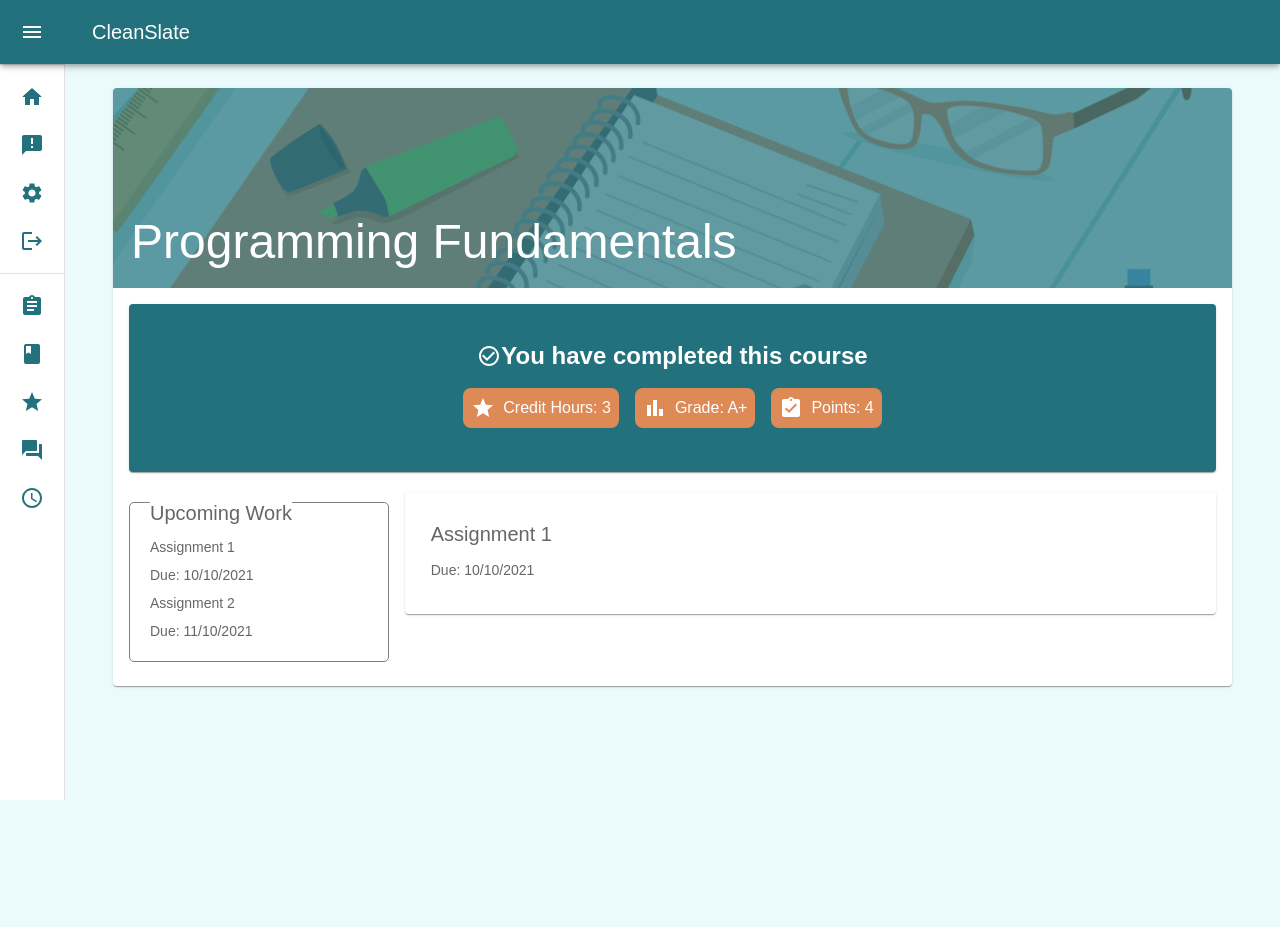
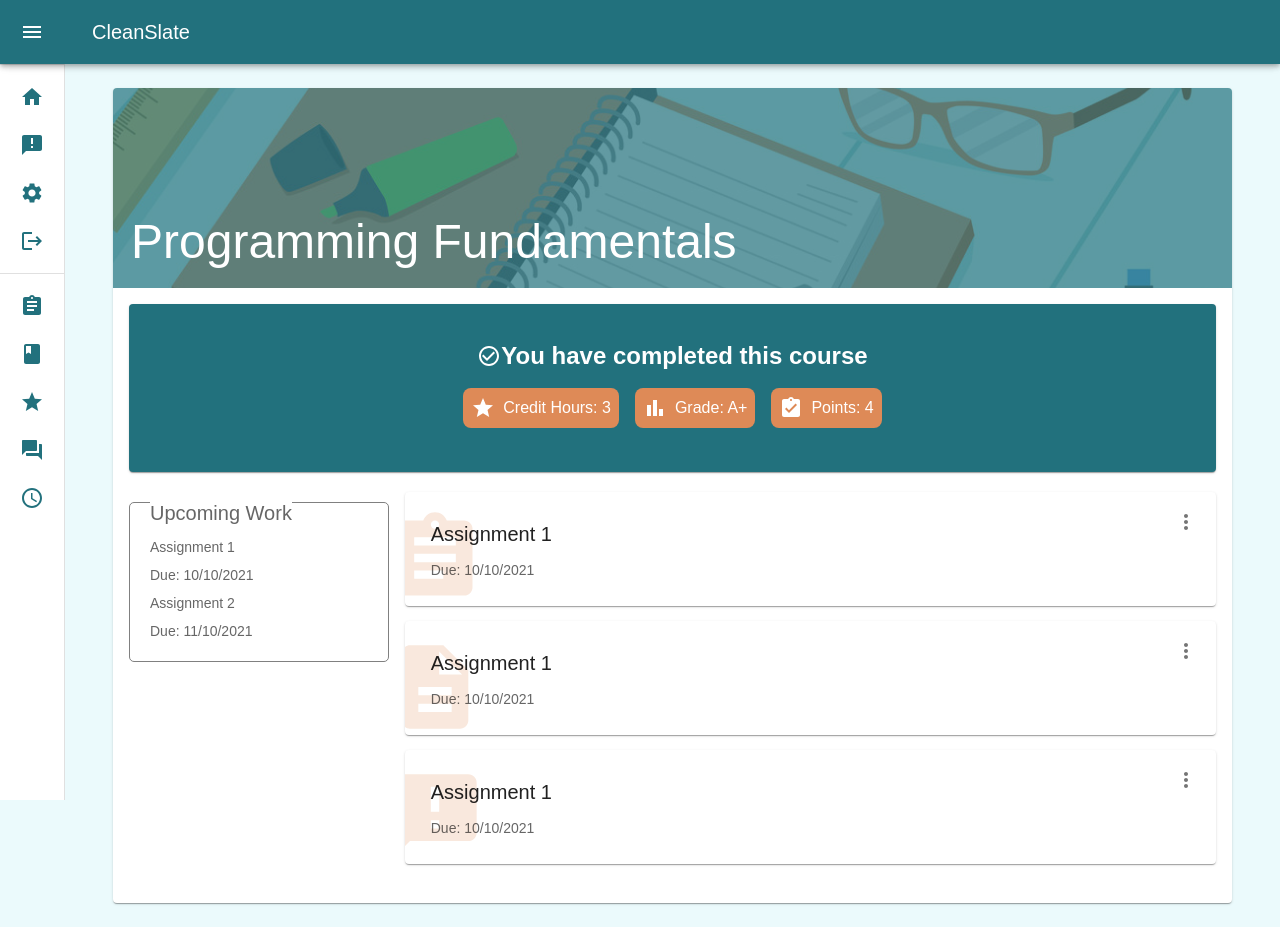
Before and after one commit to ahmedkhan935/WebEng_Project, a React (Create React App) app in the folder client/: page /student/classes/1 in a window 1280 px wide. Before the commit the page ends 800 px from the top, so only its background shows below. Built offline with nearby package versions, Linux system fonts and the light colour scheme; a web font is replaced by a local one.

Commit message:
Added more info on classroom page + navigation

```diff
--- /dev/null
+++ b/client/src/components/ClassroomStreamCard.js
@@ -0,0 +1,107 @@
+import React from 'react';
+import { useEffect, useState } from 'react';
+import { Card,  CardActionArea, CardContent, Typography, alpha, IconButton, Menu, MenuItem } from '@mui/material';
+import AssignmentIcon from '@mui/icons-material/Assignment';
+import AnnouncementIcon from '@mui/icons-material/Announcement';
+import DescriptionIcon from '@mui/icons-material/Description';
+import MoreVertIcon from '@mui/icons-material/MoreVert';
+
+import { useTheme } from '@mui/material/styles';
+
+function ClassroomStreamCard({ cardType }) {
+    const theme = useTheme();
+    const [Icon, setIcon] = useState(null);
+
+    const [anchorEl, setAnchorEl] = React.useState(null);
+    const open = Boolean(anchorEl);
+
+    const handleClick = (event) => {
+        event.stopPropagation();
+        console.log("Three dots clicked")
+        setAnchorEl(event.currentTarget);
+    };
+
+    const handleClose = () => {
+        setAnchorEl(null);
+    };
+
+    const handleDelete = () => {
+        console.log('Delete clicked');
+        handleClose();
+    };
+
+    const cardClicked = () => {
+        if(!open) {
+            //handle here
+            console.log("card clicked")
+        }
+    }
+
+
+    useEffect(() => {
+        switch (cardType) {
+            case 'assignment':
+                setIcon(() => AssignmentIcon);
+                break;
+            case 'material':
+                setIcon(() => DescriptionIcon);
+                break;
+            case 'announcement':
+                setIcon(() => AnnouncementIcon);
+                break;
+            default:
+                setIcon(null);
+        }
+    }, [cardType]);
+
+    return (
+        <Card sx={{
+            marginBottom: '15px'
+        }}>
+            <CardActionArea onClick={cardClicked}>
+                <CardContent sx={{ position: 'relative', overflow: 'hidden' }}>
+                    {Icon && <Icon sx={{
+                        color: alpha(theme.palette.secondary.main, 0.2),
+                        position: 'absolute',
+                        left: 0,
+                        transform: cardType === 'announcement' ? 'scaleX(-1)' : 'none',
+                        transform: 'translateY(-50%)',
+                        transform: 'translateX(-20%)',
+                        fontSize: '100px',
+                    }} />}
+                    <Typography variant="h6" color="text.primary" margin="10px" sx={{ zIndex: 1, position: 'relative' }}>
+                        Assignment 1
+                    </Typography>
+                    <Typography variant="body2" color="text.secondary" margin="10px" sx={{ zIndex: 1, position: 'relative' }}>
+                        Due: 10/10/2021
+                    </Typography>
+                    <IconButton
+                        aria-label="more"
+                        aria-controls="long-menu"
+                        aria-haspopup="true"
+                        onClick={handleClick}
+                        sx={{ position: 'absolute', top: '10px', right: '10px' }}
+                    >
+                        <MoreVertIcon />
+                    </IconButton>
+                    <Menu
+                        id="long-menu"
+                        anchorEl={anchorEl}
+                        open={open}
+                        onClose={handleClose}
+                        PaperProps={{
+                            style: {
+                                maxHeight: 48 * 4.5,
+                                width: '20ch',
+                            },
+                        }}
+                    >
+                        <MenuItem onClick={handleDelete}>Delete</MenuItem>
+                    </Menu>
+                </CardContent>
+            </CardActionArea>
+        </Card>
+    )
+}
+
+export default ClassroomStreamCard;
--- a/client/src/components/CompletedCourseBadge.js
+++ b/client/src/components/CompletedCourseBadge.js
@@ -19,12 +19,15 @@ function InfoBox({ icon: Icon, text }) {
     );
 }
 function CompletedCourseBadge() {
+    const theme = useTheme();
+    const isSmallScreen = useMediaQuery(theme.breakpoints.down('sm'));
+
     return (
         <Card sx={{ width: '100%', bgcolor: 'primary.main', color: 'white', padding: '20px', marginBottom: '20px' }}>
             <CardContent>
                 <Box display="flex" justifyContent="center" alignItems="center" mb={2}>
                     <CheckCircleOutlineIcon />
-                    <Typography variant="h5" component="div" color="white">
+                    <Typography variant="h5" component="div" color="white" align={isSmallScreen ? 'center' : 'inherit'}>
                    You have completed this course
                     </Typography>
                 </Box>
--- a/client/src/components/CourseCard.js
+++ b/client/src/components/CourseCard.js
@@ -3,6 +3,7 @@ import { Card, CardActionArea, CardActions, CardContent, CardMedia, Button, Typo
 import useMediaQuery from '@mui/material/useMediaQuery';
 import { useTheme } from '@mui/material/styles';
 import classroomHeader from '../assets/images/classroomHeader.jpg'; // import the image
+import { Link } from 'react-router-dom';
 
 
 //Course card represents a small tile containing brief info about the course.
@@ -11,8 +12,8 @@ function CourseCard() {
   const isSmallScreen = useMediaQuery(theme.breakpoints.down('md'));
 
   return (
-    <Card sx={{ maxWidth: isSmallScreen ? '100%' : 345 }}>
-      <CardActionArea onClick={() => { console.log('Card clicked!'); }}>
+    <Card sx={{ maxWidth: isSmallScreen ? '100%' : 345, marginTop: '10px'}}>
+      <CardActionArea component={Link} to="/student/classes/1"  onClick={() => { console.log('Card clicked!'); }}>
         <CardMedia
           sx={{ height: 100 }}
           image={classroomHeader}
--- a/client/src/components/CoursesList.js
+++ b/client/src/components/CoursesList.js
@@ -2,17 +2,18 @@ import { Container } from "@mui/material";
 import React from "react";
 import Course from "./CourseCard";
 import { Typography, Button, Box } from "@mui/material";
+import { Link } from "react-router-dom";
 
 
 function CoursesList({ isFullList }) {
 
     return (
         <Box sx={{ display: 'flex', flexDirection: 'column', justifyContent: 'space-between', height: '100%', marginBottom: '20px' }}>
-            <Container sx={{ display: 'flex', flexDirection: 'row', flexWrap: 'wrap', justifyContent: 'space-between' }}>
-                <Typography variant="h5" sx={{ width: '100%', marginBottom: '10px' }}>
+            <Container sx={{ display: 'flex', flexDirection: 'row', flexWrap: 'wrap', gap: '12px' }}>
+                <Typography variant="h5" sx={{ width: '100%', marginBottom: '0px' }}>
                     Your Courses
                 </Typography>
-                <Course></Course>
+                <Course ></Course>
                 <Course></Course>
                 <Course></Course>
             </Container>
--- a/client/src/pages/Classroom.js
+++ b/client/src/pages/Classroom.js
@@ -4,6 +4,7 @@ import classroomHeader from '../assets/images/classroomHeader.jpg'; // import th
 import NavBar from '../components/Navbar';
 import CompletedCourseBadge from "../components/CompletedCourseBadge";
 import UpcomingWork from "../components/UpcomingWork";
+import ClassroomStreamCard from "../components/ClassroomStreamCard";
 
 function Classroom() {
   return (
@@ -37,16 +38,9 @@ function Classroom() {
                 <UpcomingWork />
               </Grid>
               <Grid item xs={12} sm={9}>
-    <Card>
-      <CardContent>
-        <Typography variant="h6" color="text.secondary" margin="10px">
-          Assignment 1
-        </Typography>
-        <Typography variant="body2" color="text.secondary" margin="10px">
-          Due: 10/10/2021
-        </Typography>
-      </CardContent>
-    </Card>
+              <ClassroomStreamCard cardType={"assignment"} />
+              <ClassroomStreamCard cardType={"material"}/>
+              <ClassroomStreamCard cardType={"announcement"} />
               </Grid>
             </Grid>
           </CardContent>
--- a/client/src/pages/MainPage.js
+++ b/client/src/pages/MainPage.js
@@ -4,6 +4,7 @@ import mainPageImage from "../assets/images/MainPage.png";
 import cleanSlateImage from "../assets/images/Hat.png";
 
 import { Link } from "react-router-dom";
+
 const MainPage = () => {
   const styles = {
     container: {
```
Also changed, not shown: client/src/components/Navbar.js (+37 -28 lines). Lines whose indentation alone changed are shown as unchanged.
